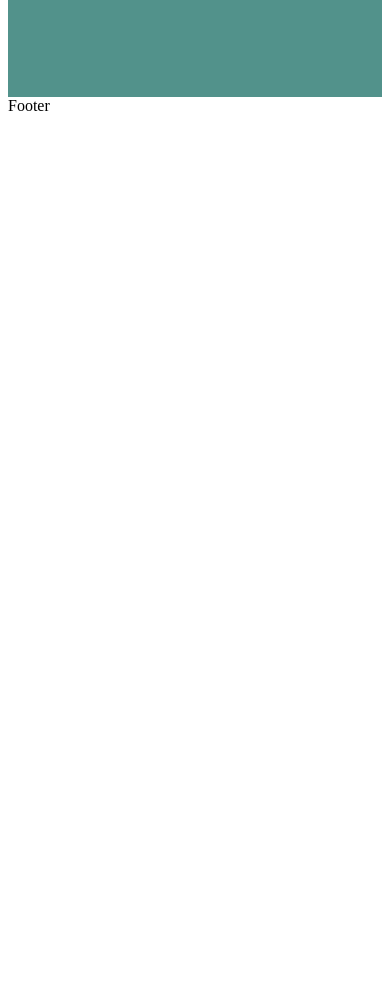
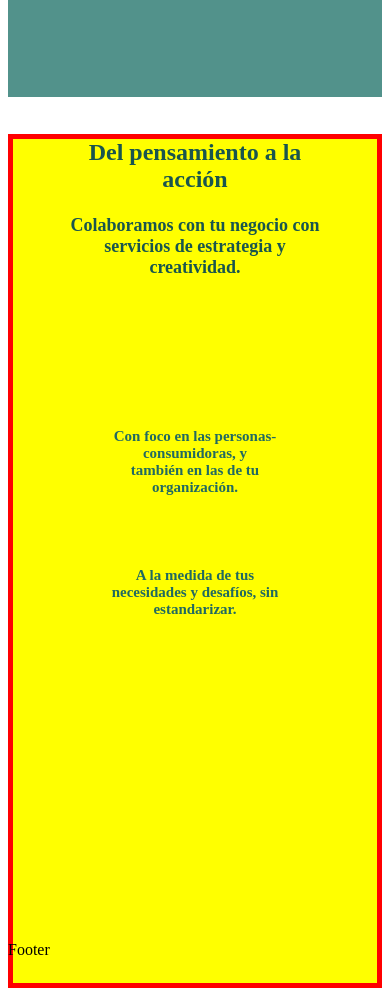
Before and after one commit to villaleoo/constel-accion, a React (Create React App) app: page / in a window 390 px wide. Shown: the part 760-1748 px from the top of the page. Before the commit the page ends 883 px from the top, so only its background shows below. Built offline with nearby package versions, Linux system fonts and the light colour scheme; the HTML template or start-up script is replaced by a standard one.

Commit message:
iniciando seccion 'accion' , faltan detalles mobile

```diff
--- a/src/components/content/sectionList/SectionList.jsx
+++ b/src/components/content/sectionList/SectionList.jsx
@@ -1,4 +1,5 @@
 import React from 'react'
+import { Accion } from './accion/Accion'
 import { Home } from './home/Home'
 import "./sectionList.scss"
 
@@ -6,6 +7,7 @@ export const SectionList = () => {
   return (
     <div className='listContainer'>
         <Home/>
+        <Accion/>
     </div>
   )
 }
--- /dev/null
+++ b/src/components/content/sectionList/accion/Accion.jsx
@@ -0,0 +1,19 @@
+import React from 'react'
+import './accionStyles.scss'
+
+export const Accion = () => {
+  return (
+    <div className='accionContainer'>
+        <div className='accionContent'>
+            <div className='accionTitles'>
+                <h2>Del pensamiento a la acción</h2>
+                <h3>Colaboramos con tu negocio con servicios de estrategia y creatividad.</h3>
+            </div>
+            <div className='accionSubtitles'>
+                <p className='primerParrafo'>Con foco en las personas-consumidoras, y <br></br> también en las de tu organización.</p>
+                <p className='segundoParrafo'>A la medida de tus necesidades y desafíos, sin <br></br> estandarizar.</p>
+            </div>
+        </div>
+    </div>
+  )
+}
--- /dev/null
+++ b/src/components/content/sectionList/accion/accionStyles.scss
@@ -0,0 +1,83 @@
+.accionContainer{
+    background-color: white;
+    width: 100%;
+    height: 45vh;
+    display: flex;
+    justify-content: center;
+    .accionContent{
+        width: 75%;
+        margin: 5% 0 0 0;
+        .accionTitles{
+            display: flex;
+            flex-direction: column;
+            justify-content: center;
+            align-items: center;
+            h2{
+                margin:0 0 3% 0;
+                color:rgb(25, 85, 78);
+                font-size: 32px;
+            }
+            h3{
+                color:rgb(25, 85, 78);
+                font-weight: bold;
+                font-size: x-large;
+            }
+        }
+        .accionSubtitles{
+            margin: 5% 0 0 0;
+            padding: 0 1% 0 1%;
+            display: flex;
+            justify-content: space-between;
+            text-align: center;
+            p{
+                font-size: 15px;
+                color: rgb(33, 105, 97);
+                font-weight: bold;
+            }
+        }
+    }
+
+}
+
+@media only screen and (min-width:0px) and (max-width:768px){
+   .accionContainer{
+    height: 100vh;
+    .accionContent{
+        width: 100%;
+        height: 100%;
+        margin:10% 0 0 0;
+        background-color: yellow;
+        border: 5px solid red;
+        .accionTitles{
+            text-align: center;
+            width: 100%;
+            height: 30%;
+            justify-content: flex-start;
+            h2{
+                font-size:x-large;
+                width: 70%;
+            }
+            h3{
+                margin-top: 3%;
+                font-size: large;
+                width: 70%;
+            }
+        }
+        .accionSubtitles{
+            height: 70%;
+            margin: 0;
+            flex-direction: column;
+            justify-content: flex-start;
+            align-items: center;
+            p{
+                width: 50%;
+                margin:10% 0 ;
+            }
+        }
+    }
+   }
+}
+//algunas mac
+@media only screen and (min-width:769px) and (max-width:1023px){
+
+}
--- a/src/components/content/sectionList/sectionList.scss
+++ b/src/components/content/sectionList/sectionList.scss
@@ -1,3 +1,3 @@
 .listContainer{
-    background-color: blue;
+    background-color: lightblue;
 }
```
